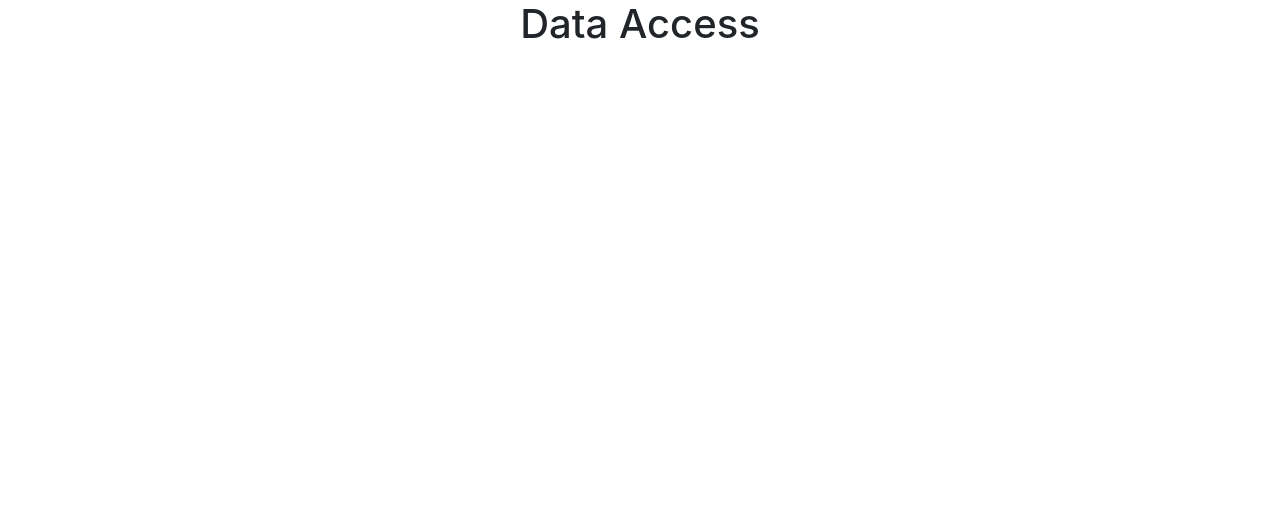
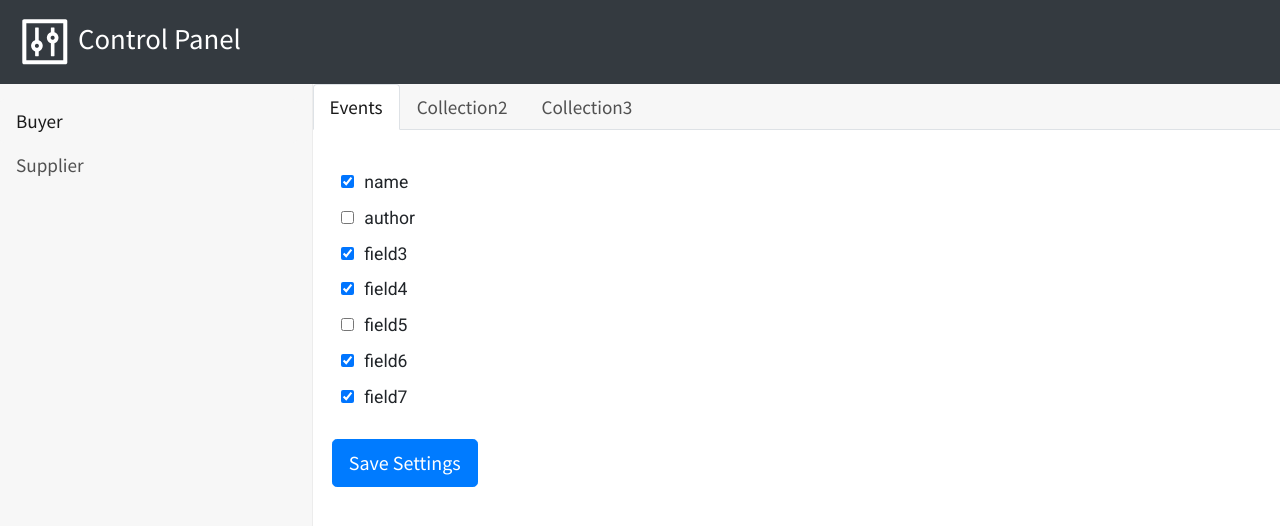
Before and after one commit to mir-sam-ali/DataAccessManager-UI, a React (Create React App) app: page / in a window 1280 px wide. Shown: the top 526 px of the page. Built offline with nearby package versions, Linux system fonts and the light colour scheme.

Commit message:
BrowserRouter changed to HashRouter

```diff
--- a/src/App.js
+++ b/src/App.js
@@ -1,18 +1,18 @@
-import { BrowserRouter, Route, Switch } from 'react-router-dom';
+import { HashRouter, Route, Switch } from 'react-router-dom';
 import AdminConfig from './Components/AdminConfig/AdminConfig';
-import DataAccess from './Components/DataAccess/DataAccess';
+// import DataAccess from './Components/DataAccess/DataAccess';
 import './App.css';
 
 function App() {
   return (
-    <BrowserRouter basename="/">
+    <HashRouter basename="/">
       <div className="App">
         <Switch>
-          <Route path={'/'} exact component={DataAccess} />
-          <Route path={'/config'} exact component={AdminConfig} />
+          {/* <Route path={'/'} exact component={DataAccess} /> */}
+          <Route path={['/', 'config']} component={AdminConfig} />
         </Switch>
       </div>
-    </BrowserRouter>
+    </HashRouter>
   );
 }
 
```
